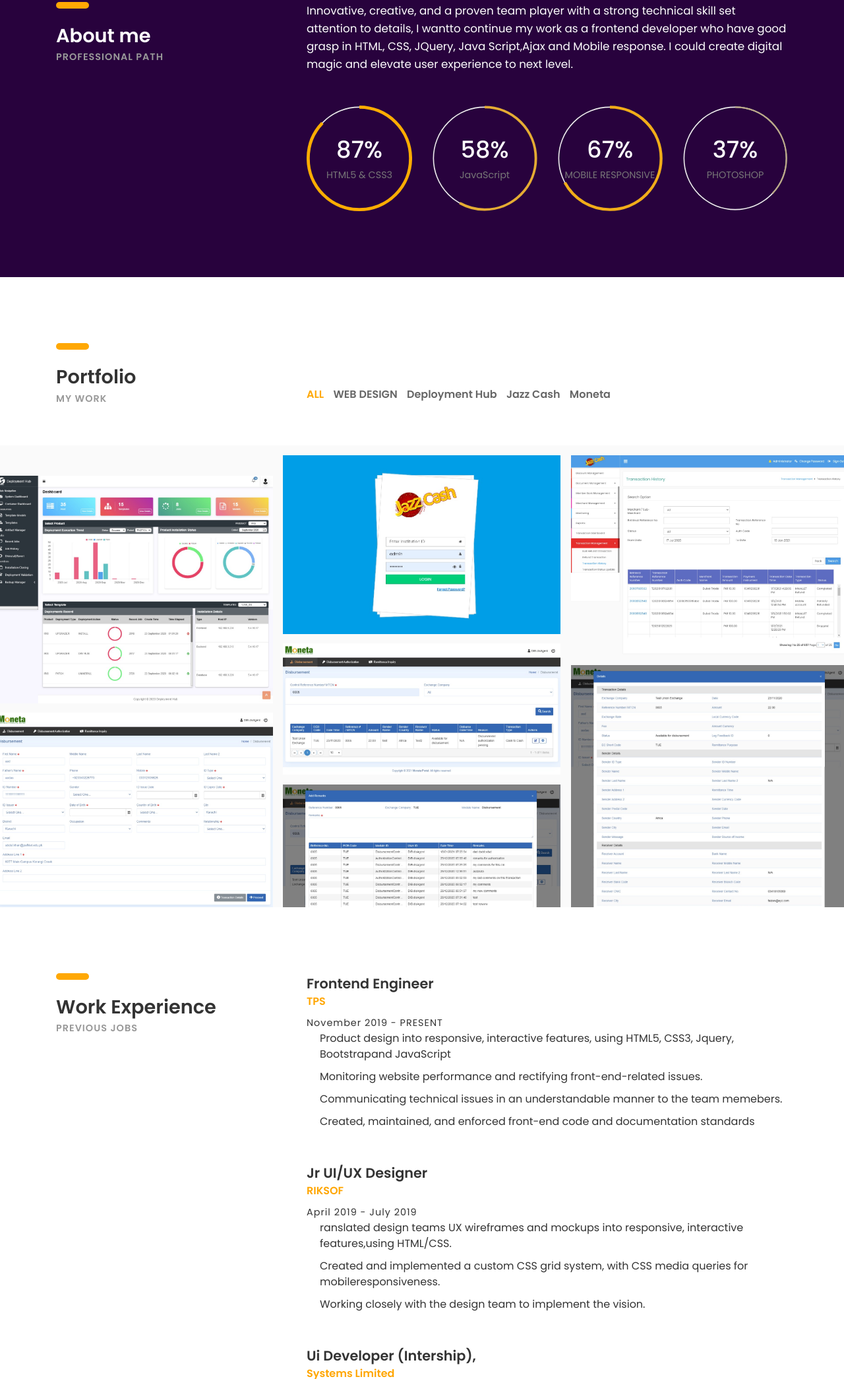
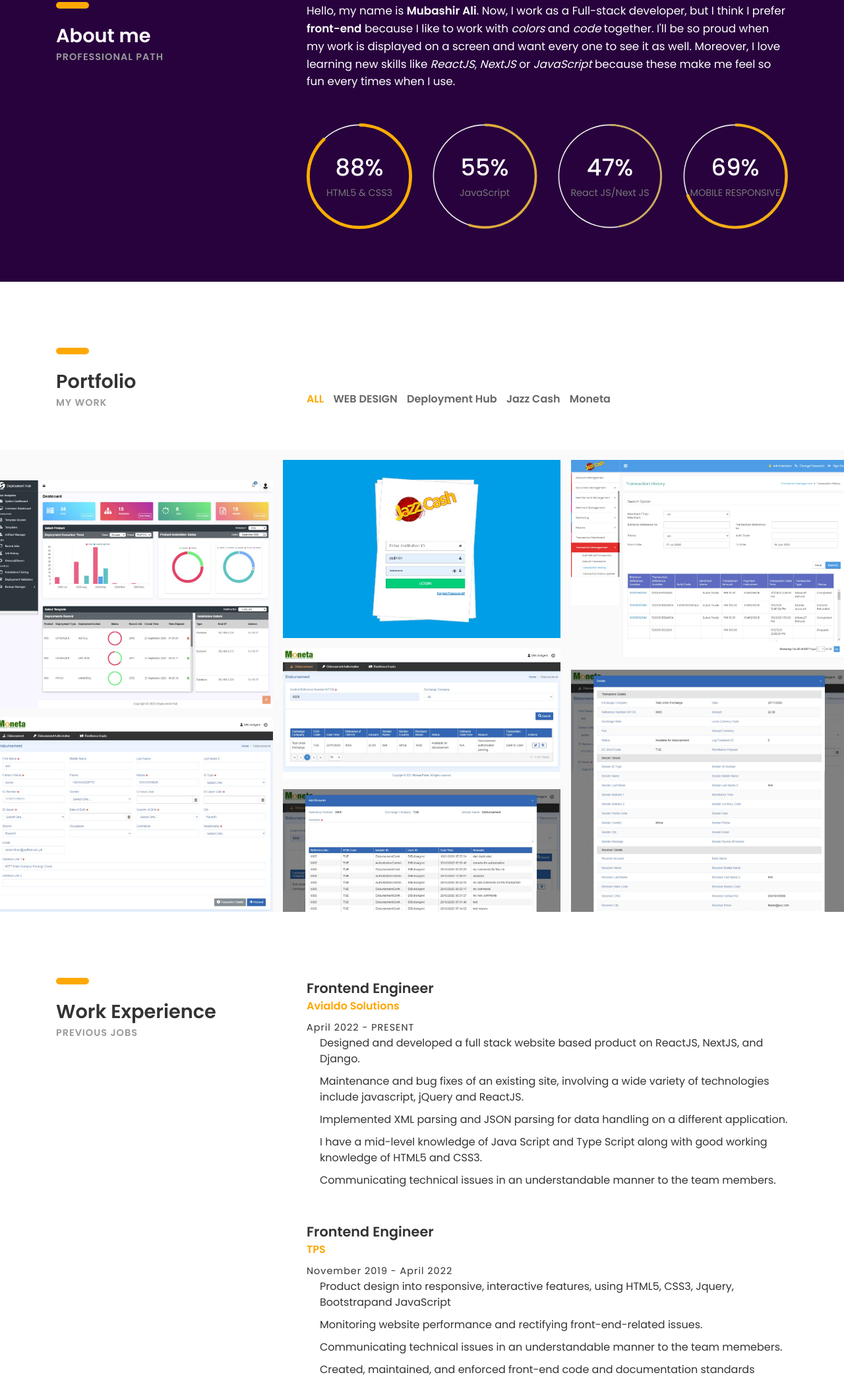
Before and after one commit to MubashirAli126/Portfolio, a plain HTML site: page index.html in a window 1280 px wide. Shown: the part 710-2800 px from the top of the page at 66% size. Drawn offline with Linux system fonts and the light colour scheme.

Commit message:
Updated html

```diff
--- a/index.html
+++ b/index.html
@@ -51,13 +51,18 @@
     </div>
     </div>
     <div class="col-sm-8">
-    <p class="margin-b-50">Innovative, creative, and a proven team player with a strong technical skill set attention to details,
-         I wantto continue my work as a frontend developer who have good grasp in HTML, CSS, JQuery, Java Script,Ajax and Mobile response.
-          I could create digital magic and elevate user experience to next level.</p>
+    <p class="margin-b-50"> Hello, my name is <b>Mubashir Ali</b>.
+        Now, I work as a Full-stack developer,
+        but I think I prefer <b>front-end</b> because
+        I like to work with <i>colors</i> and <i>code</i> together.
+        I'll be so proud when my work is displayed on a screen
+        and want every one to see it as well.
+        Moreover, I love learning new skills like <i>ReactJS</i>, <i>NextJS</i> or <i>JavaScript </i>
+        because these make me feel so fun every times when I use.</p>
     <div class="row">
     <div class="col-sm-6 col-md-6 col-lg-3">
     <div class="radial-prog-area margin-b-30">
-    <div class="radial-progress" data-prog-percent=".87">
+    <div class="radial-progress" data-prog-percent=".88">
     <div></div>
     <h6 class="progress-title">HTML5 & CSS3</h6>
     </div>
@@ -65,7 +70,7 @@
     </div>
     <div class="col-sm-6 col-md-6 col-lg-3">
     <div class="radial-prog-area margin-b-30">
-    <div class="radial-progress" data-prog-percent=".58">
+    <div class="radial-progress" data-prog-percent=".55">
     <div></div>
     <h6 class="progress-title">JavaScript</h6>
     </div>
@@ -73,20 +78,28 @@
     </div>
     <div class="col-sm-6 col-md-6 col-lg-3">
     <div class="radial-prog-area margin-b-30">
-    <div class="radial-progress" data-prog-percent=".67">
+    <div class="radial-progress" data-prog-percent=".47">
+    <div></div>
+    <h6 class="progress-title">React JS/Next JS</h6>
+    </div>
+    </div>
+    </div>
+    <div class="col-sm-6 col-md-6 col-lg-3">
+    <div class="radial-prog-area margin-b-30">
+    <div class="radial-progress" data-prog-percent=".69">
     <div></div>
     <h6 class="progress-title">MOBILE RESPONSIVE</h6>
     </div>
     </div>
     </div>
-    <div class="col-sm-6 col-md-6 col-lg-3">
+    <!-- <div class="col-sm-6 col-md-6 col-lg-3">
     <div class="radial-prog-area margin-b-50">
     <div class="radial-progress" data-prog-percent=".37">
     <div></div>
     <h6 class="progress-title">PHOTOSHOP</h6>
     </div>
     </div>
-    </div>
+    </div> -->
     </div>
     </div>
     </div>
@@ -220,31 +233,28 @@
 <div class="col-sm-8">
     <div class="experience margin-b-50">
     <h4><b>Frontend Engineer</b></h4>
+    <h5 class="font-yellow"><b>Avialdo Solutions</b></h5>
+    <h6 class="margin-t-10">April 2022 - PRESENT</h6>
+    <ul class="list margin-b-30">
+    <li>Designed and developed a full stack website based product on ReactJS, NextJS, and Django.</li>
+    <li>Maintenance and bug fixes of an existing site, involving a wide variety of technologies include
+    javascript, jQuery and ReactJS.</li>
+    <li> Implemented XML parsing and JSON parsing for data handling on a different application.</li>
+    <li>I have a mid-level knowledge of Java Script and Type Script along with good working knowledge
+    of HTML5 and CSS3.</li>
+    <li>Communicating technical issues in an understandable manner to the team members.</li>
+    </ul>
+    </div>
+
+<div class="experience margin-b-50">
+<h4><b>Frontend Engineer</b></h4>
 <h5 class="font-yellow"><b>TPS</b></h5>
-<h6 class="margin-t-10">November 2019 - PRESENT</h6>
-<!-- <p class="font-semi-white margin-tb-30">Duis non volutpat arcu, eu mollis tellus. Sed finibus aliquam neque sit amet sodales.
-Lorem ipsum dolor sit amet, consectetur adipiscing elit. Nulla maximus pellentes que velit,
-quis consequat nulla effi citur at. Maecenas sed massa tristique.Duis non volutpat arcu,
-eu mollis tellus. Sed finibus aliquam neque sit amet sodales. </p> -->
+<h6 class="margin-t-10">November 2019 - April 2022</h6>
 <ul class="list margin-b-30">
 <li>Product design into responsive, interactive features, using HTML5, CSS3, Jquery, Bootstrapand JavaScript</li>
 <li>Monitoring website performance and rectifying front-end-related issues.</li>
 <li>Communicating technical issues in an understandable manner to the team memebers.</li>
 <li>Created, maintained, and enforced front-end code and documentation standards</li>
-</ul>
-</div>
-<div class="experience margin-b-50">
-    <h4><b>Jr UI/UX Designer</b></h4>
-    <h5 class="font-yellow"><b>RIKSOF</b></h5>
-    <h6 class="margin-t-10">April 2019 - July 2019</h6>
-    <!-- <p class="font-semi-white margin-tb-30">Duis non volutpat arcu, eu mollis tellus. Sed finibus aliquam neque sit amet sodales.
-    Lorem ipsum dolor sit amet, consectetur adipiscing elit. Nulla maximus pellentes que velit,
-    quis consequat nulla effi citur at. Maecenas sed massa tristique.Duis non volutpat arcu,
-    eu mollis tellus. Sed finibus aliquam neque sit amet sodales. </p> -->
-    <ul class="list margin-b-30">
-    <li>ranslated design teams UX wireframes and mockups into responsive, interactive features,using HTML/CSS.</li>
-    <li>Created and implemented a custom CSS grid system, with CSS media queries for mobileresponsiveness.</li>
-    <li>Working closely with the design team to implement the vision.</li>
 </ul>
 </div>
 <div class="experience margin-b-50">
@@ -256,7 +266,7 @@ Lorem ipsum dolor sit amet, consectetur adipiscing elit. Nulla maximus pellentes
 quis consequat nulla effi citur at. Maecenas sed massa tristique.Duis non volutpat arcu,
 eu mollis tellus. Sed finibus aliquam neque sit amet sodales. </p> -->
 <ul class="list margin-b-30">
-<li>ranslated design teams UX wireframes and mockups into responsive, interactive features,using HTML/CSS.</li>
+<li>Translated design teams UX wireframes and mockups into responsive, interactive features,using HTML/CSS.</li>
 <li>Created and implemented a custom CSS grid system, with CSS media queries for mobileresponsiveness.</li>
 <li>Working closely with the design team to implement the vision.</li>
 </ul>
@@ -277,6 +287,15 @@ eu mollis tellus. Sed finibus aliquam neque sit amet sodales. </p> -->
 <div class="col-sm-8">
 <div class="education-wrapper">
     <div class="education margin-b-50">
+    <h4><b>Master of Science in Computer Science</b></h4>
+    <h5 class="font-yellow"><b>FAST National University of Computer and Emerging Sciences</b></h5>
+    <h6 class="font-lite-black margin-t-10">2021 - Present</h6>
+    <!-- <p class="margin-tb-30">Duis non volutpat arcu, eu mollis tellus. Sed finibus aliquam neque sit amet sodales.
+    Lorem ipsum dolor sit amet, consectetur adipiscing elit. Nulla maximus pellentes que velit,
+    quis consequat nulla effi citur at. Maecenas sed massa tristique.Duis non volutpat arcu,
+    eu mollis tellus. Sed finibus aliquam neque sit amet sodales. </p> -->
+    </div>
+    <div class="education margin-b-50">
     <h4><b>Bachelors of Science in Computer Engineering</b></h4>
     <h5 class="font-yellow"><b>Sir Syed University of Engineeringand Technology</b></h5>
     <h6 class="font-lite-black margin-t-10">GRADUATED IN Dec 2019</h6>
@@ -285,24 +304,6 @@ Lorem ipsum dolor sit amet, consectetur adipiscing elit. Nulla maximus pellentes
     quis consequat nulla effi citur at. Maecenas sed massa tristique.Duis non volutpat arcu,
     eu mollis tellus. Sed finibus aliquam neque sit amet sodales. </p> -->
     </div>
-<div class="education margin-b-50">
-<h4><b>Intermediate</b></h4>
-<h5 class="font-yellow"><b>HSC Board of Intermediate Education Karachi</b></h5>
-<h6 class="font-lite-black margin-t-10">GRADUATED IN 2014</h6>
-<!-- <p class="margin-tb-30">Duis non volutpat arcu, eu mollis tellus. Sed finibus aliquam neque sit amet sodales.
-Lorem ipsum dolor sit amet, consectetur adipiscing elit. Nulla maximus pellentes que velit,
-quis consequat nulla effi citur at. Maecenas sed massa tristique.Duis non volutpat arcu,
-eu mollis tellus. Sed finibus aliquam neque sit amet sodales. </p> -->
-</div>
-<!-- <div class="education margin-b-50">
-<h4><b>GRADUATED VALEDICTERIAN</b></h4>
-<h5 class="font-yellow"><b>PUBLIC COLLEGE</b></h5>
-<h6 class="font-lite-black margin-t-10">GRADUATED IN MAY 2008(4 YEARS)</h6>
-<p class="margin-tb-30">Duis non volutpat arcu, eu mollis tellus. Sed finibus aliquam neque sit amet sodales.
-Lorem ipsum dolor sit amet, consectetur adipiscing elit. Nulla maximus pellentes que velit,
-quis consequat nulla effi citur at. Maecenas sed massa tristique.Duis non volutpat arcu,
-eu mollis tellus. Sed finibus aliquam neque sit amet sodales. </p>
-</div> -->
 </div>
 </div>
 </div>
```
Lines whose indentation alone changed are shown as unchanged.
